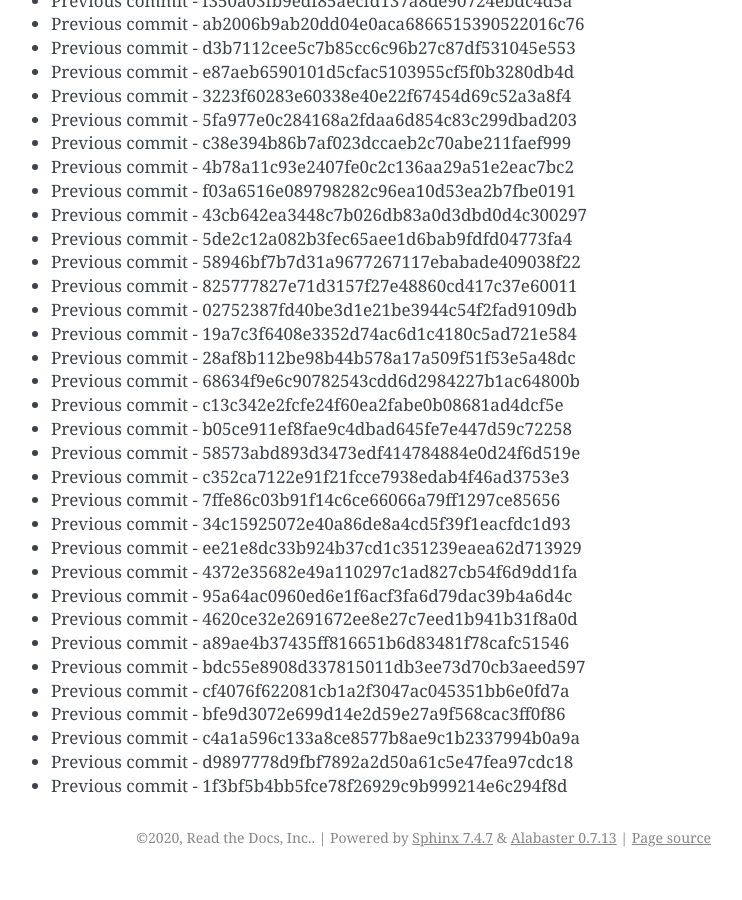
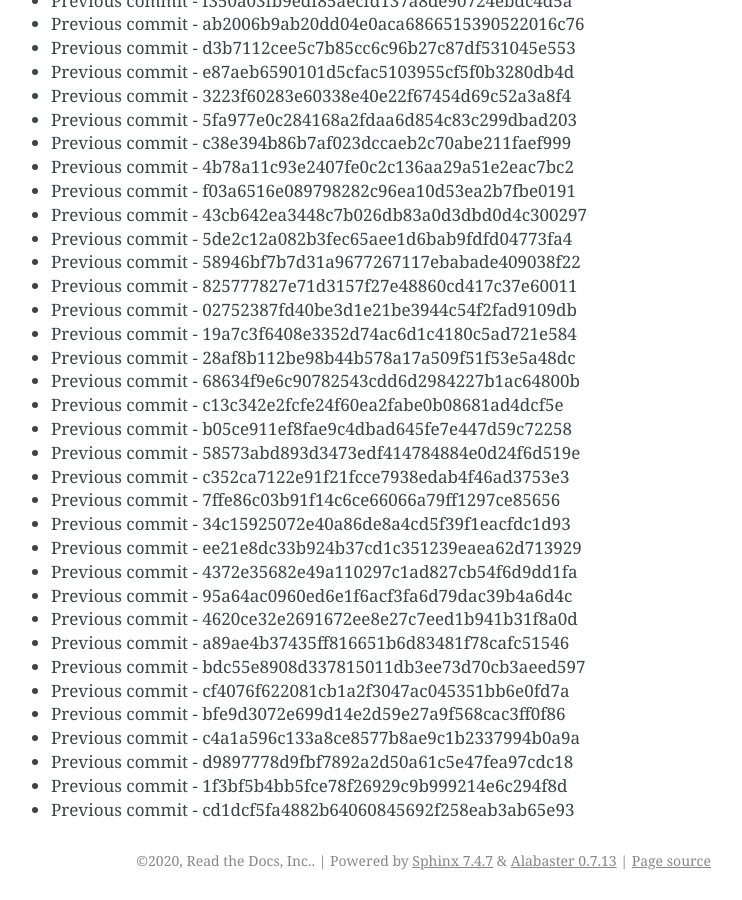
Before and after one commit to readthedocs/rtd-git-stresstest, a Sphinx documentation site: the page built from docs/updates.rst, in a window 1280 px wide and 900 px high, scrolled down 49034 px. Shown: the whole window, without its empty margins (399-1141 px from the left). Built offline with Sphinx 7.4.7, drawn with Linux system fonts in a browser that asks for light colours; before the commit the page ends 49911 px from its top, so only the background shows below that.

Commit message:
Generating commit from previous: cd1dcf5fa4882b64060845692f258eab3ab65e93

```diff
--- a/docs/updates.rst
+++ b/docs/updates.rst
@@ -2092,3 +2092,4 @@ It can be tested for any performance characteristics.
 * Previous commit - c4a1a596c133a8ce8577b8ae9c1b2337994b0a9a
 * Previous commit - d9897778d9fbf7892a2d50a61c5e47fea97cdc18
 * Previous commit - 1f3bf5b4bb5fce78f26929c9b999214e6c294f8d
+* Previous commit - cd1dcf5fa4882b64060845692f258eab3ab65e93
```
